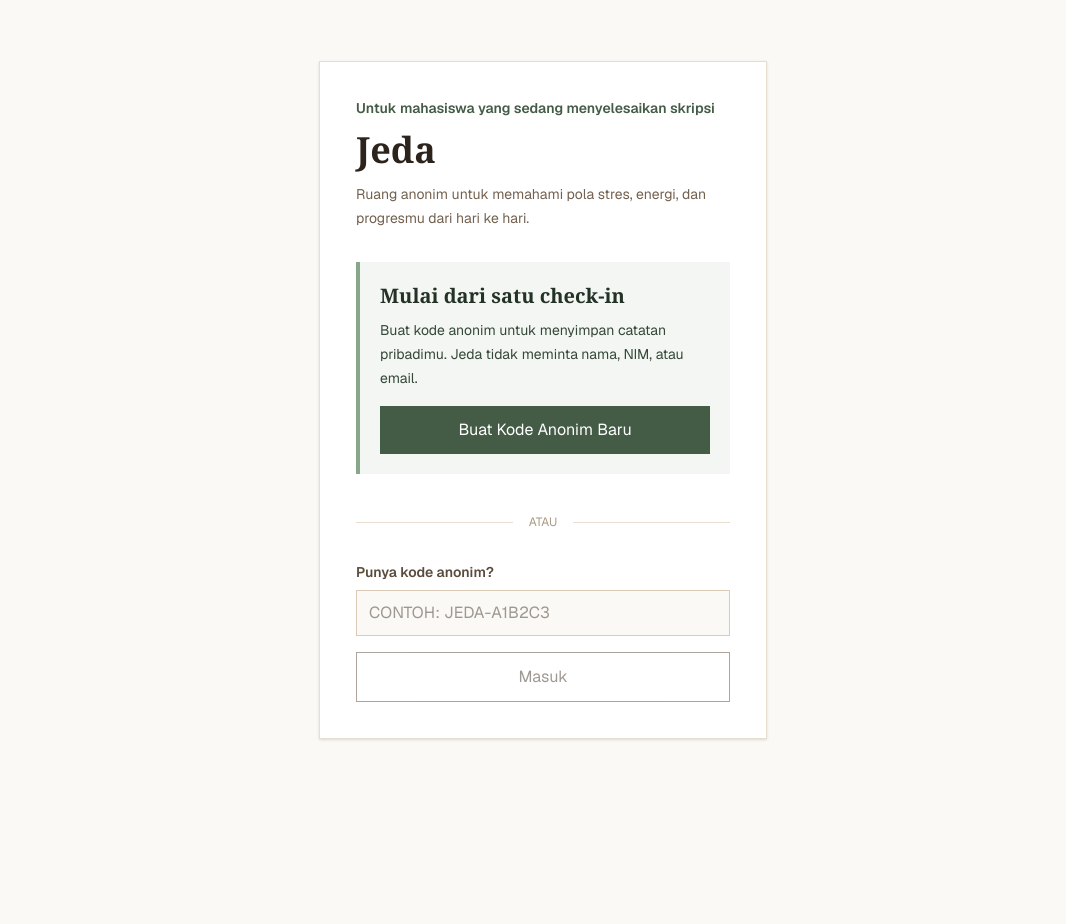
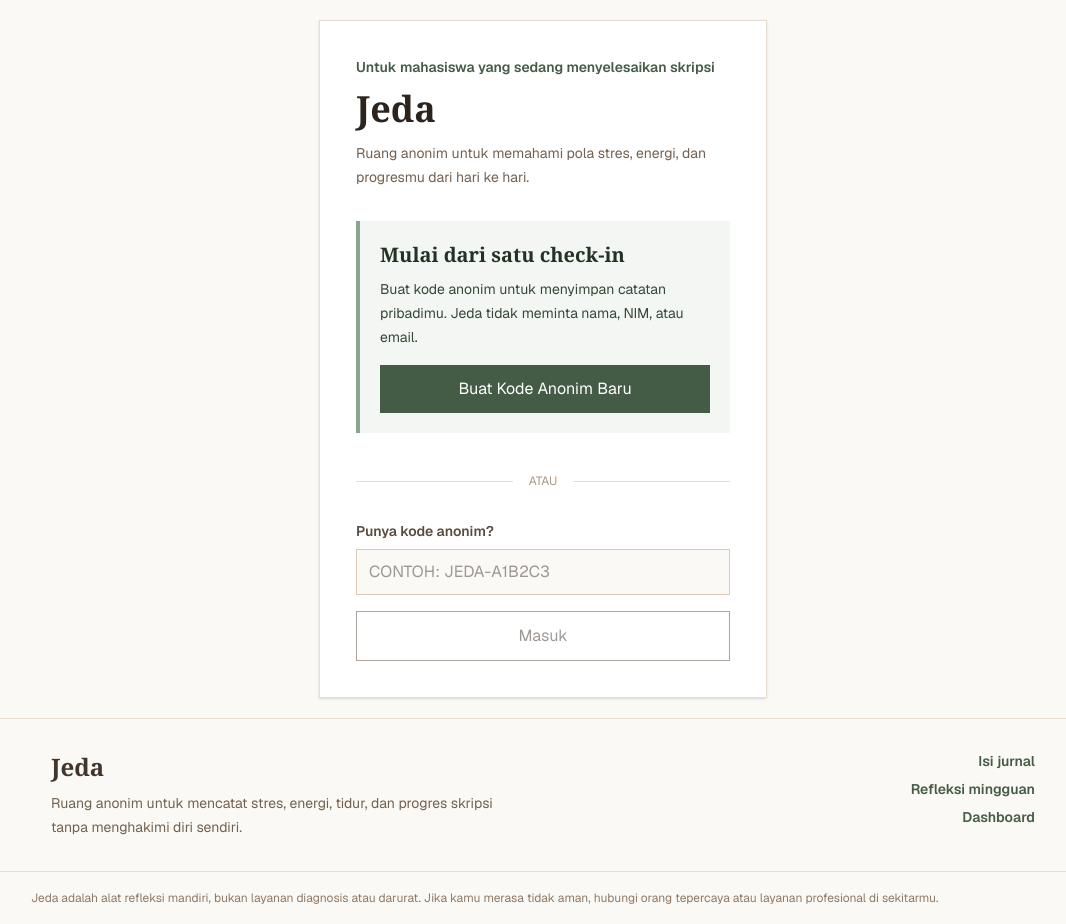
Before and after one commit to 231712600hengker/jeda, a Next.js app: page / in a window 1280 px wide. Shown: the whole page, without its empty margins (97-1163 px from the left). Before the commit the page ends 800 px from the top, so only its background shows below. Built offline with nearby package versions, Linux system fonts and the light colour scheme; no server answers.

Commit message:
Finalize

```diff
--- a/app/checkin/page.tsx
+++ b/app/checkin/page.tsx
@@ -121,7 +121,7 @@ export default function CheckinPage() {
     }
   }
 
-  return <div className="min-h-screen bg-sand-50 text-earth-900 pb-16">
+  return <div className="flex-1 bg-sand-50 text-earth-900 pb-16">
     <header className="sticky top-0 z-10 border-b border-sand-200 bg-sand-50/95 backdrop-blur"><div className="mx-auto flex max-w-2xl items-center justify-between px-5 py-4"><Link href="/dashboard" className="font-serif text-2xl font-semibold text-earth-800 transition hover:text-sage-700">Jeda</Link><Link href="/dashboard" className="text-sm font-semibold text-sage-700 transition hover:text-sage-900">Ke dashboard</Link></div></header>
     <main className="mx-auto max-w-xl px-5 py-10">
       {!done && <Link href="/dashboard" className="mb-7 inline-block text-sm font-semibold text-earth-600 transition hover:text-sage-700">Kembali ke ringkasan</Link>}
@@ -145,9 +145,9 @@ export default function CheckinPage() {
       case 'date':
         return <Question title="Hari ini" prompt="Untuk tanggal berapa catatan ini dibuat?"><input id="checkin-date" type="date" value={checkinDate} onChange={(event) => setCheckinDate(event.target.value)} className="mt-5 w-full border border-sand-300 bg-sand-50 px-3 py-3 text-sm text-earth-800 outline-none focus:border-sage-500" /></Question>
       case 'anxiety_1':
-        return <Question title="Pikiran" prompt="Seberapa sering kamu merasa cemas atau tegang tentang skripsi dalam 24 jam terakhir?"><NumberSelect value={anxiety1} onChange={setAnxiety1} /></Question>
+        return <Question title="Pikiran" prompt="Sepanjang hari ini, seberapa sering kamu merasa cemas atau tegang tentang skripsi?"><NumberSelect value={anxiety1} onChange={setAnxiety1} /></Question>
       case 'anxiety_2':
-        return <Question title="Pikiran" prompt="Seberapa sering kekhawatiran itu terasa sulit dikendalikan?"><NumberSelect value={anxiety2} onChange={setAnxiety2} /></Question>
+        return <Question title="Pikiran" prompt="Sepanjang hari ini, seberapa sulit kamu mengendalikan kekhawatiran itu?"><NumberSelect value={anxiety2} onChange={setAnxiety2} /></Question>
       case 'fatigue_mental':
         return <Question title="Tubuh dan energi" prompt="Seberapa lelah mentalmu sekarang?"><RangeField value={fatigueMental} onChange={setFatigueMental} low="Segar" high="Sangat lelah" max={10} /></Question>
       case 'fatigue_physical':
@@ -185,7 +185,7 @@ function DoneView({ alertInfo, onReset }: { alertInfo: AlertInfo; onReset: () =>
 }
 
 function NumberSelect({ value, onChange }: { value: number; onChange: (value: number) => void }) {
-  return <select value={value} onChange={(event) => onChange(Number(event.target.value))} className="mt-5 w-full border border-sand-300 bg-white px-3 py-3 text-sm font-normal text-earth-800 outline-none focus:border-sage-500"><option value={0}>Tidak pernah</option><option value={1}>Beberapa hari</option><option value={2}>Lebih dari separuh hari</option><option value={3}>Hampir setiap hari</option></select>
+  return <select value={value} onChange={(event) => onChange(Number(event.target.value))} className="mt-5 w-full border border-sand-300 bg-white px-3 py-3 text-sm font-normal text-earth-800 outline-none focus:border-sage-500"><option value={0}>Tidak sama sekali</option><option value={1}>Sesekali, sebentar</option><option value={2}>Cukup sering</option><option value={3}>Hampir sepanjang hari</option></select>
 }
 
 function TextSelect({ value, onChange, options }: { value: string; onChange: (value: string) => void; options: string[] }) {
--- /dev/null
+++ b/app/components/footer.tsx
@@ -0,0 +1,35 @@
+import Link from 'next/link'
+
+export function Footer() {
+  return (
+    <footer className="border-t border-sand-200 bg-sand-50 text-earth-600">
+      <div className="mx-auto flex max-w-5xl flex-col gap-5 px-5 py-8 text-sm sm:flex-row sm:items-start sm:justify-between">
+        <div className="max-w-md">
+          <Link href="/" className="font-serif text-2xl font-semibold text-earth-800 transition hover:text-sage-700">
+            Jeda
+          </Link>
+          <p className="mt-2 leading-6">
+            Ruang anonim untuk mencatat stres, energi, tidur, dan progres skripsi tanpa menghakimi diri sendiri.
+          </p>
+        </div>
+
+        <div className="grid gap-2 text-sm sm:text-right">
+          <Link href="/checkin" className="font-semibold text-sage-700 transition hover:text-sage-900">
+            Isi jurnal
+          </Link>
+          <Link href="/reflection" className="font-semibold text-sage-700 transition hover:text-sage-900">
+            Refleksi mingguan
+          </Link>
+          <Link href="/dashboard" className="font-semibold text-sage-700 transition hover:text-sage-900">
+            Dashboard
+          </Link>
+        </div>
+      </div>
+      <div className="border-t border-sand-200 px-5 py-4">
+        <p className="mx-auto max-w-5xl text-xs leading-5 text-earth-500">
+          Jeda adalah alat refleksi mandiri, bukan layanan diagnosis atau darurat. Jika kamu merasa tidak aman, hubungi orang tepercaya atau layanan profesional di sekitarmu.
+        </p>
+      </div>
+    </footer>
+  )
+}
--- a/app/dashboard/page.tsx
+++ b/app/dashboard/page.tsx
@@ -267,7 +267,7 @@ export default function DashboardPage() {
   }
 
   return (
-    <div className="min-h-screen bg-sand-50 text-earth-900 pb-16">
+    <div className="flex-1 bg-sand-50 text-earth-900 pb-16">
       {/* Top Navigation */}
       <header className="bg-sand-50/95 border-b border-sand-200 sticky top-0 z-10 backdrop-blur">
         <div className="max-w-5xl mx-auto px-4 py-3 flex flex-wrap items-center justify-between gap-3">
--- a/app/layout.tsx
+++ b/app/layout.tsx
@@ -1,5 +1,6 @@
 import type { Metadata } from 'next'
 import { Geist, Geist_Mono } from 'next/font/google'
+import { Footer } from './components/footer'
 import './globals.css'
 
 const geistSans = Geist({ variable: '--font-geist-sans', subsets: ['latin'] })
@@ -11,5 +12,5 @@ export const metadata: Metadata = {
 }
 
 export default function RootLayout({ children }: LayoutProps<'/'>) {
-  return <html lang="id" className={`${geistSans.variable} ${geistMono.variable} h-full antialiased`}><body className="min-h-full flex flex-col">{children}</body></html>
+  return <html lang="id" className={`${geistSans.variable} ${geistMono.variable} h-full antialiased`}><body className="min-h-full flex flex-col">{children}<Footer /></body></html>
 }
--- a/app/page.tsx
+++ b/app/page.tsx
@@ -91,7 +91,7 @@ export default function LandingPage() {
 
   if (newCode) {
     return (
-      <div className="min-h-screen flex items-center justify-center bg-sand-50 p-5 text-earth-900">
+      <div className="flex flex-1 items-center justify-center bg-sand-50 p-5 text-earth-900">
         <section className="max-w-md w-full border border-sand-200 bg-white p-7 shadow-sm sm:p-9">
           <p className="text-sm font-semibold text-sage-700">Kode anonim berhasil dibuat</p>
           <h1 className="mt-2 font-serif text-3xl font-semibold text-earth-900">Simpan kode ini dulu.</h1>
@@ -105,7 +105,7 @@ export default function LandingPage() {
   }
 
   return (
-    <div className="min-h-screen flex items-center justify-center bg-sand-50 p-5 text-earth-900">
+    <div className="flex flex-1 items-center justify-center bg-sand-50 p-5 text-earth-900">
       <div className="max-w-md w-full border border-sand-200 bg-white p-7 shadow-sm sm:p-9">
         <p className="text-sm font-semibold text-sage-700 mb-3">Untuk mahasiswa yang sedang menyelesaikan skripsi</p>
         <h1 className="font-serif text-4xl font-semibold text-earth-900 mb-3">Jeda</h1>
--- a/app/reflection/page.tsx
+++ b/app/reflection/page.tsx
@@ -82,7 +82,7 @@ export default function ReflectionPage() {
     }
   }
 
-  return <div className="min-h-screen bg-sand-50 text-earth-900 pb-16">
+  return <div className="flex-1 bg-sand-50 text-earth-900 pb-16">
     <header className="sticky top-0 z-10 border-b border-sand-200 bg-sand-50/95 backdrop-blur"><div className="mx-auto flex max-w-2xl items-center justify-between px-5 py-4"><Link href="/dashboard" className="font-serif text-2xl font-semibold text-earth-800 hover:text-sage-700">Jeda</Link><Link href="/dashboard" className="text-sm font-semibold text-sage-700 hover:text-sage-900">Ke dashboard</Link></div></header>
     <main className="mx-auto max-w-xl px-5 py-10">
       <Link href="/dashboard" className="text-sm font-semibold text-earth-600 hover:text-sage-700">Kembali ke ringkasan</Link>
```
